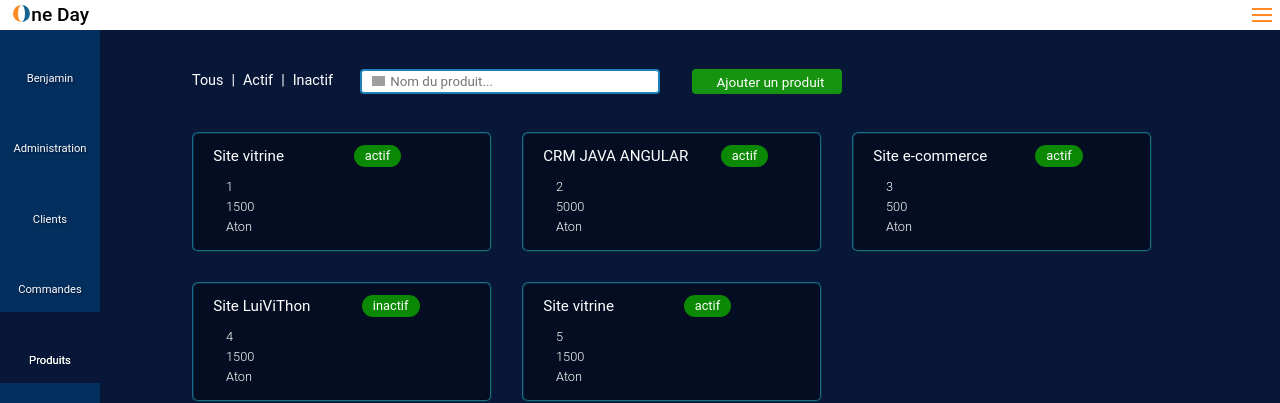
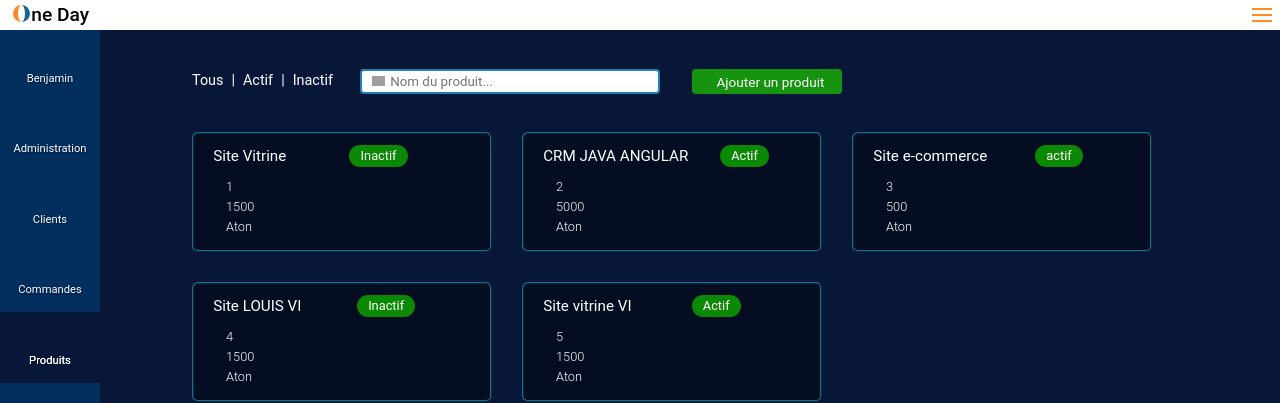
Before and after one commit to CGERARD35/projet-EPSI-angular, an Angular app: page /products/list in a window 1280 px wide. Shown: the top 403 px of the page. Built offline with nearby package versions, Linux system fonts and the light colour scheme; data requests are answered from the project's data file; grey boxes are pictures that could not be loaded; some icons are missing.

Commit message:
Edit Product

```diff
--- a/mock_db/db.json
+++ b/mock_db/db.json
@@ -1,63 +1,62 @@
 {
-  "clients" : [
+  "clients": [
     {
-      "id":1,
+      "id": 1,
       "nom": "Olivier",
       "prenom": "Aton",
       "societe": "New Team",
       "portable": "0609080706",
       "fixe": "0299675432",
-      "statut" : "actif",
-      "notes" : "blablablalabla",
-      "mail" : "Bob@Bob"
+      "statut": "active",
+      "notes": "blablablalabla",
+      "mail": "Bob@Bob"
     },
     {
-      "id":2,
+      "id": 2,
       "nom": "Olivier",
       "prenom": "Aton",
       "societe": "New Team",
       "portable": "0609080706",
       "fixe": "0299675432",
-      "statut" : "actif",
-      "notes" : "blablablalabla",
-      "mail" : "Bob@Bob"
+      "statut": "actif",
+      "notes": "blablablalabla",
+      "mail": "Bob@Bob"
     },
     {
-      "id":3,
+      "id": 3,
       "nom": "Olivier",
       "prenom": "Aton",
       "societe": "New Team",
       "portable": "0609080706",
       "fixe": "0299675432",
-      "statut" : "actif",
-      "notes" : "blablablalabla",
-      "mail" : "Bob@Bob"
+      "statut": "actif",
+      "notes": "blablablalabla",
+      "mail": "Bob@Bob"
     },
     {
-      "id":4,
+      "id": 4,
       "nom": "Olivier",
       "prenom": "Aton",
       "societe": "New Team",
       "portable": "0609080706",
       "fixe": "0299675432",
-      "statut" : "actif",
-      "notes" : "blablablalabla",
-      "mail" : "Bob@Bob"
+      "statut": "actif",
+      "notes": "blablablalabla",
+      "mail": "Bob@Bob"
     },
     {
-      "id":5,
+      "id": 5,
       "nom": "Olivier",
       "prenom": "Aton",
       "societe": "New Team",
       "portable": "0609080706",
       "fixe": "0299675432",
-      "statut" : "actif",
-      "notes" : "blablablalabla",
-      "mail" : "Bob@Bob"
+      "statut": "actif",
+      "notes": "blablablalabla",
+      "mail": "Bob@Bob"
     }
   ],
-
-  "commande" : [
+  "commande": [
     {
       "id": 1,
       "company": "Capgemini",
@@ -71,7 +70,7 @@
         "notes": "zaezaeazeaze"
       },
       "produit": {
-        "nomProduit" : "Angular"
+        "nomProduit": "Angular"
       }
     },
     {
@@ -87,7 +86,7 @@
         "company": "Capgemini"
       },
       "produit": {
-        "nomProduit" : "Angular"
+        "nomProduit": "Angular"
       }
     },
     {
@@ -95,7 +94,7 @@
       "dateCommande": "02/10/22",
       "prix": "4000",
       "duree": "7",
-      "statut": "Payé",
+      "statut": "Impayé",
       "notes": "zaezaeazeaze",
       "client": {
         "nom": "Aton",
@@ -119,7 +118,7 @@
         "company": "Capgemini"
       },
       "produit": {
-        "nomProduit" : "Angular"
+        "nomProduit": "Angular"
       }
     },
     {
@@ -135,24 +134,24 @@
         "company": "Capgemini"
       },
       "produit": {
-        "nomProduit" : "Angular"
+        "nomProduit": "Angular"
       }
     }
   ],
-  "produit" : [
+  "produit": [
     {
       "id": 1,
-      "nom": "Site vitrine",
+      "nom": "Site Vitrine",
       "type": "Aton",
       "prix": "1500",
-      "statut": "actif"
+      "statut": "Inactif"
     },
     {
       "id": 2,
       "nom": "CRM JAVA ANGULAR",
       "type": "Aton",
       "prix": "5000",
-      "statut": "actif"
+      "statut": "Actif"
     },
     {
       "id": 3,
@@ -163,17 +162,17 @@
     },
     {
       "id": 4,
-      "nom": "Site LuiViThon",
+      "nom": "Site LOUIS VI",
       "type": "Aton",
       "prix": "1500",
-      "statut": "inactif"
+      "statut": "Inactif"
     },
     {
       "id": 5,
-      "nom": "Site vitrine",
+      "nom": "Site vitrine VI",
       "type": "Aton",
       "prix": "1500",
-      "statut": "actif"
+      "statut": "Actif"
     }
   ],
   "admin": [
--- a/src/app/products/pages/page-add-product/page-add-product.component.html
+++ b/src/app/products/pages/page-add-product/page-add-product.component.html
@@ -1,12 +1,11 @@
-<p>page-add-product works!</p>
 <!-- Début Formulaire Nouveau Produit -->
 <section class="section-form">
   <form class="form" method="POST" action="#">
     <div class="title-bloc">
       <h1 class="form-title">Nouveau Produit</h1>
       <div class="form-button">
-        <button class="principal-button" id="add-button" type="submit">Ajouter</button>
-        <button class="principal-button" id="cancel" type="button">Annuler</button>
+        <button class="principal-button" id="add-button" type="submit" [routerLink]="'/products'">Ajouter</button>
+        <button class="principal-button" id="cancel" type="button" [routerLink]="'/products'">Annuler</button>
       </div>
     </div>
     <div class="bloc">
@@ -43,8 +42,8 @@
       </div>
     </div>
     <div class="form-button-small-screen">
-      <button class="button-small-screen"  id="add-button-bottom" type="submit">Ajouter</button>
-      <button class="button-small-screen" id="cancel-bottom" type="button">Annuler</button>
+      <button class="button-small-screen"  id="add-button-bottom" type="submit" [routerLink]="'/products'">Ajouter</button>
+      <button class="button-small-screen" id="cancel-bottom" type="button" [routerLink]="'/products'">Annuler</button>
     </div>
   </form>
   <!-- End Formulaire Nouveau Client -->
--- a/src/app/products/pages/page-edit-product/page-edit-product.component.html
+++ b/src/app/products/pages/page-edit-product/page-edit-product.component.html
@@ -5,25 +5,25 @@
     <div class="title-bloc">
       <h1 class="form-title">Modifier Produit</h1>
       <div class="form-button">
-        <button class="principal-button" id="add-button" type="submit">Modifier</button>
-        <button class="principal-button" id="cancel" type="button">Annuler</button>
+        <button class="principal-button" id="add-button" type="submit" routerLink="/products" (click)="updateProduct()">Modifier</button>
+        <button class="principal-button" id="cancel" type="button" [routerLink]="'/products'">Annuler</button>
       </div>
     </div>
     <div class="bloc">
       <div class="form-bloc">
         <div class="form-line">
           <label for="product-name">Nom du produit</label>
-          <input id="product-name" placeholder="Saisir le nom du produit" type="text" name="productName" required>
+          <input id="product-name" placeholder="Saisir le nom du produit" type="text" name="productName" [(ngModel)]="product.nom" required>
         </div>
 
         <div class="form-line">
           <label for="product-type">Type de produit</label>
-          <input id="product-type" placeholder="Saisir le type de produit" type="text" name="productType" required>
+          <input id="product-type" placeholder="Saisir le type de produit" type="text" name="productType" [(ngModel)]="product.type" required>
         </div>
 
         <div class="form-line">
           <label for="price">Prix</label>
-          <input id="price" placeholder="Saisir le prix" type="text" name="price">
+          <input id="price" placeholder="Saisir le prix" type="text" name="price" [(ngModel)]="product.prix">
         </div>
       </div>
       <div class="form-bloc">
@@ -31,11 +31,11 @@
           <legend>Statut</legend>
           <div class="form-radio">
             <div class="radio-option">
-              <input type="radio" id="active" name="statut" value="active">
+              <input type="radio" id="active" name="statut" value="Actif" [(ngModel)]="product.statut" [checked]="product.statut === 'Actif'">
               <label for="active">Actif</label>
             </div>
             <div class="radio-option">
-              <input type="radio" id="inactive" name="statut" value="inactive">
+              <input type="radio" id="inactive" name="statut" value="Inactif" [(ngModel)]="product.statut" [checked]="product.statut === 'Inactif'">
               <label for="inactive">Inactif</label>
             </div>
           </div>
@@ -43,10 +43,10 @@
       </div>
     </div>
     <div class="form-button-small-screen">
-      <button class="button-small-screen"  id="add-button-bottom" type="submit">Modifier</button>
-      <button class="button-small-screen" id="cancel-bottom" type="button">Annuler</button>
+      <button class="button-small-screen"  id="add-button-bottom" type="submit" routerLink="/products" (click)="updateProduct()" >Modifier</button>
+      <button class="button-small-screen" id="cancel-bottom" type="button" [routerLink]="'/products'">Annuler</button>
     </div>
   </form>
-  <!-- End Formulaire Nouveau Client -->
+  <!-- End Formulaire Nouveau Produit -->
 
 </section>
--- a/src/app/products/pages/page-edit-product/page-edit-product.component.ts
+++ b/src/app/products/pages/page-edit-product/page-edit-product.component.ts
@@ -1,4 +1,8 @@
 import { Component, OnInit } from '@angular/core';
+import {ProductsService} from "../../products.service";
+import {Product} from "../../../core/models/product";
+import {ActivatedRoute} from "@angular/router";
+
 
 @Component({
   selector: 'app-page-edit-product',
@@ -7,9 +11,30 @@ import { Component, OnInit } from '@angular/core';
 })
 export class PageEditProductComponent implements OnInit {
 
-  constructor() { }
+  public productId = 0;
+  public product: Product = new Product();
+
+  constructor(private productService: ProductsService,private activatedRoute: ActivatedRoute) { }
 
   ngOnInit(): void {
+    this.productId = Number(this.activatedRoute.snapshot.paramMap.get('id'))
+    this.getCurrentProduct();
+  }
+
+  private getCurrentProduct() {
+    this.productService.getItemById(this.productId).subscribe(
+      product => {
+        this.product = product
+      }
+    )
+  }
+
+  updateProduct() {
+    this.productService.updateItemById(this.product).subscribe(
+      result =>  {
+        this.product = result
+      }
+    )
   }
 
 }
--- a/src/app/products/pages/page-product-list/page-product-list.component.html
+++ b/src/app/products/pages/page-product-list/page-product-list.component.html
@@ -22,7 +22,7 @@
     <div class="contact-header">
       <p>{{produit.nom}}</p>
       <p class="contact-active">{{produit.statut}}</p>
-      <a routerLink="../edit/1"title="Modifier le client"><i class="fa-solid fa-pen-to-square"></i></a>
+      <a routerLink="../edit/{{produit.id}}"title="Modifier le client"><i class="fa-solid fa-pen-to-square"></i></a>
     </div>
     <div class="contact-footer">
       <p><i class="fa-solid fa-key"></i>{{produit.id}}</p>
--- a/src/app/products/products.service.ts
+++ b/src/app/products/products.service.ts
@@ -24,8 +24,8 @@ export class ProductsService {
     return this.httpClient.delete<void>(this.url + '/' + id);
   }
 
-  updateItemById(product: Product): Observable<void> {
-    return this.httpClient.put<void>(this.url + '/' + product.id, product);
+  updateItemById(product: Product): Observable<Product> {
+    return this.httpClient.put<Product>(this.url + '/' + product.id, product);
   }
 
   addItemById(client: Product): Observable<void> {
--- a/src/app/shared/menu/menu.component.html
+++ b/src/app/shared/menu/menu.component.html
@@ -2,7 +2,7 @@
 <!-- Composant Menu -->
 <aside class="aside">
   <div class="bar-link" routerLinkActive="active">
-    <a routerLink="#"  class="user" title="Votre profil">
+    <a class="user" title="Votre profil">
       <i class="fa-solid fa-user-gear"></i>
       <p class="username">Benjamin</p>
     </a>
```
Also changed, not shown: src/app/products/products.module.ts (+6 -4 lines).
